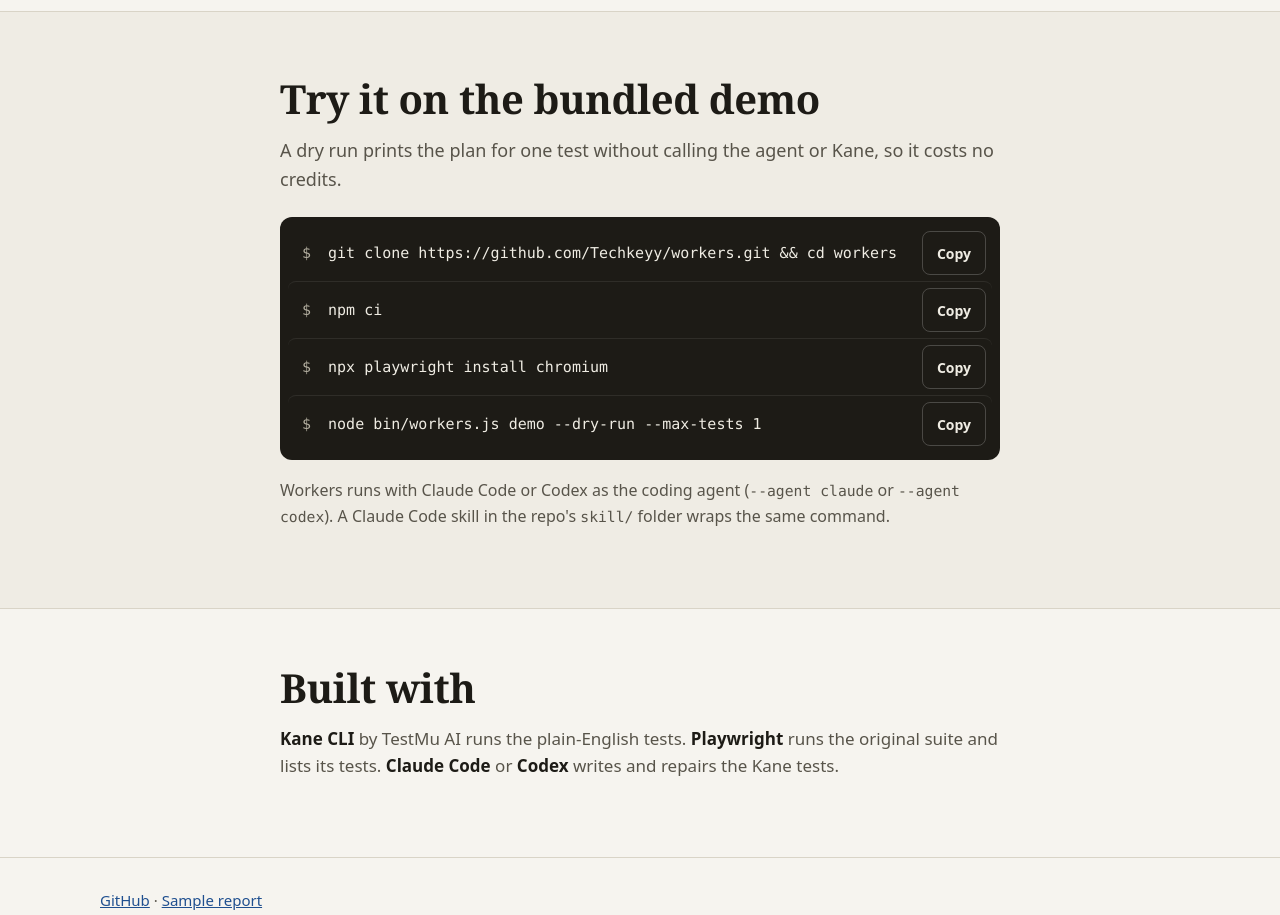
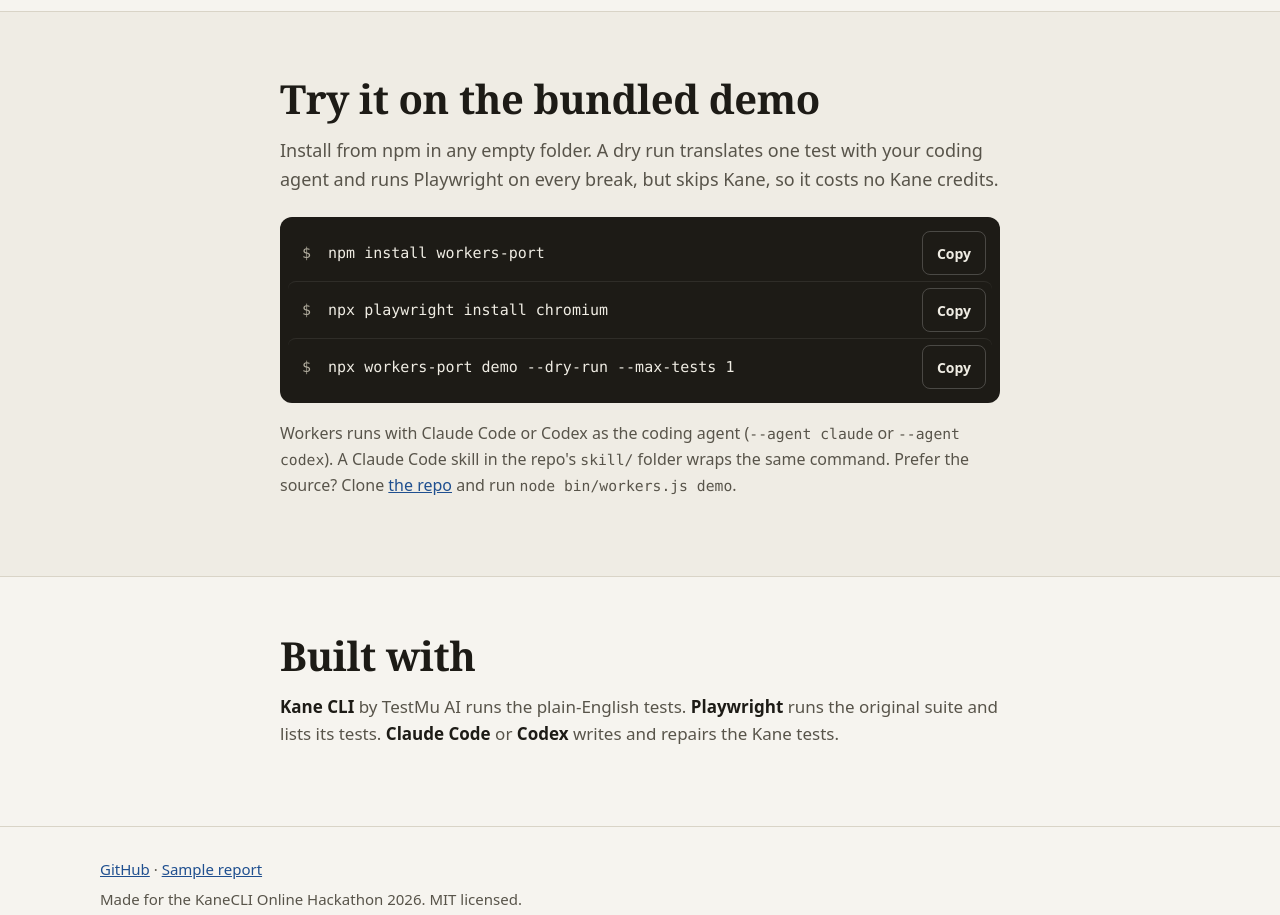
Before and after one commit to Techkeyy/workers, a website: page site/index.html in a window 1280 px wide. Shown: the part 3720-4635 px from the top of the page. Drawn offline with Linux system fonts and the light colour scheme.

Commit message:
Site: npm quickstart, accurate dry-run copy

```diff
--- a/site/index.html
+++ b/site/index.html
@@ -205,15 +205,14 @@
   <div class="wrap narrow">
     <div class="reveal">
       <h2>Try it on the bundled demo</h2>
-      <p class="lead">A dry run prints the plan for one test without calling the agent or Kane, so it costs no credits.</p>
+      <p class="lead">Install from npm in any empty folder. A dry run translates one test with your coding agent and runs Playwright on every break, but skips Kane, so it costs no Kane credits.</p>
     </div>
     <div class="term reveal" role="group" aria-label="Quickstart commands">
-      <div class="cmd"><code><span class="pr">$</span> git clone https://github.com/Techkeyy/workers.git &amp;&amp; cd workers</code><button type="button" class="copy" data-copy="git clone https://github.com/Techkeyy/workers.git &amp;&amp; cd workers" aria-label="Copy git clone command">Copy</button></div>
-      <div class="cmd"><code><span class="pr">$</span> npm ci</code><button type="button" class="copy" data-copy="npm ci" aria-label="Copy npm ci command">Copy</button></div>
+      <div class="cmd"><code><span class="pr">$</span> npm install workers-port</code><button type="button" class="copy" data-copy="npm install workers-port" aria-label="Copy npm install command">Copy</button></div>
       <div class="cmd"><code><span class="pr">$</span> npx playwright install chromium</code><button type="button" class="copy" data-copy="npx playwright install chromium" aria-label="Copy Playwright install command">Copy</button></div>
-      <div class="cmd"><code><span class="pr">$</span> node bin/workers.js demo --dry-run --max-tests 1</code><button type="button" class="copy" data-copy="node bin/workers.js demo --dry-run --max-tests 1" aria-label="Copy demo command">Copy</button></div>
+      <div class="cmd"><code><span class="pr">$</span> npx workers-port demo --dry-run --max-tests 1</code><button type="button" class="copy" data-copy="npx workers-port demo --dry-run --max-tests 1" aria-label="Copy demo command">Copy</button></div>
     </div>
-    <p class="after">Workers runs with Claude Code or Codex as the coding agent (<code>--agent claude</code> or <code>--agent codex</code>). A Claude Code skill in the repo's <code>skill/</code> folder wraps the same command.</p>
+    <p class="after">Workers runs with Claude Code or Codex as the coding agent (<code>--agent claude</code> or <code>--agent codex</code>). A Claude Code skill in the repo's <code>skill/</code> folder wraps the same command. Prefer the source? Clone <a href="https://github.com/Techkeyy/workers">the repo</a> and run <code>node bin/workers.js demo</code>.</p>
   </div>
 </section>
 
```
